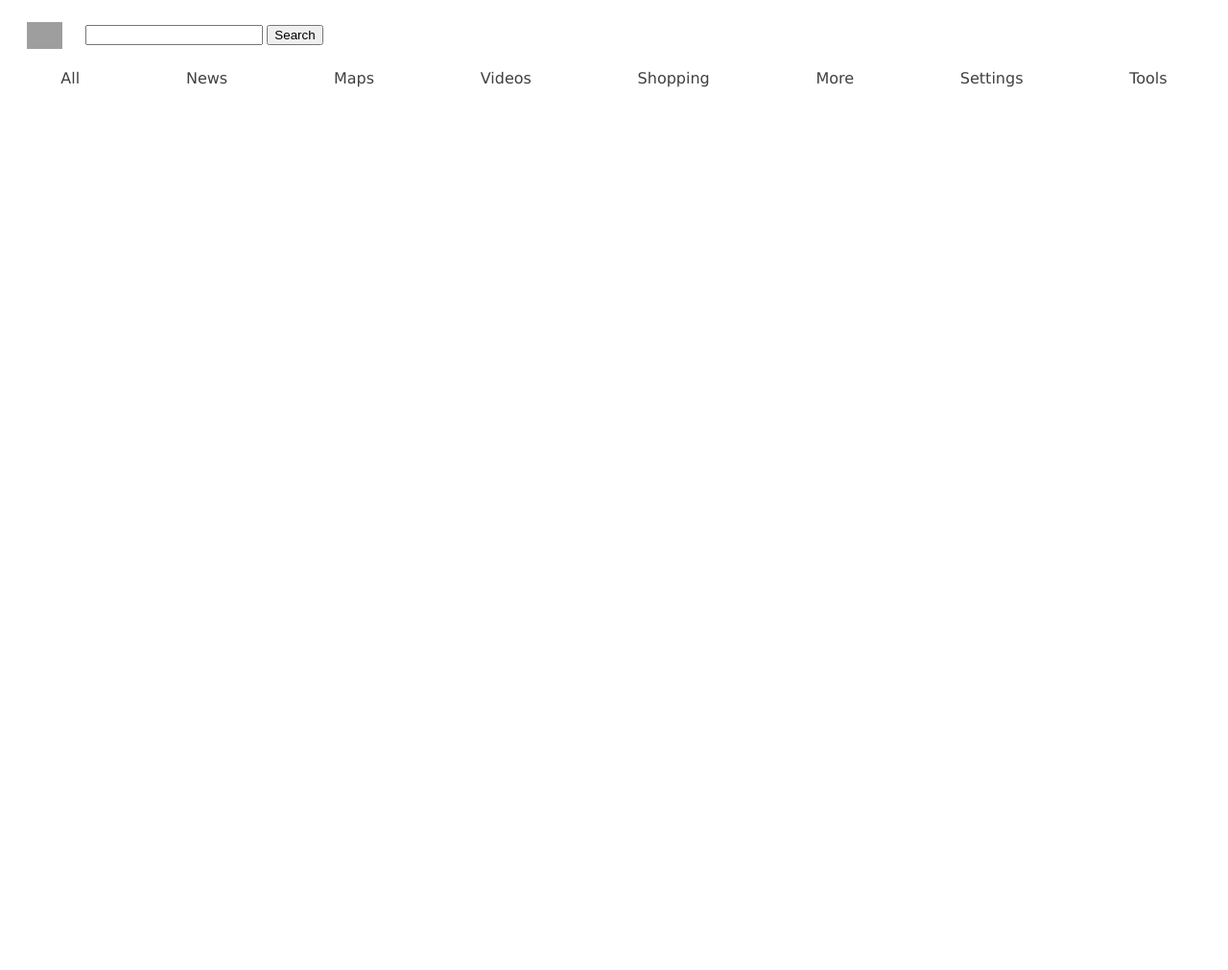
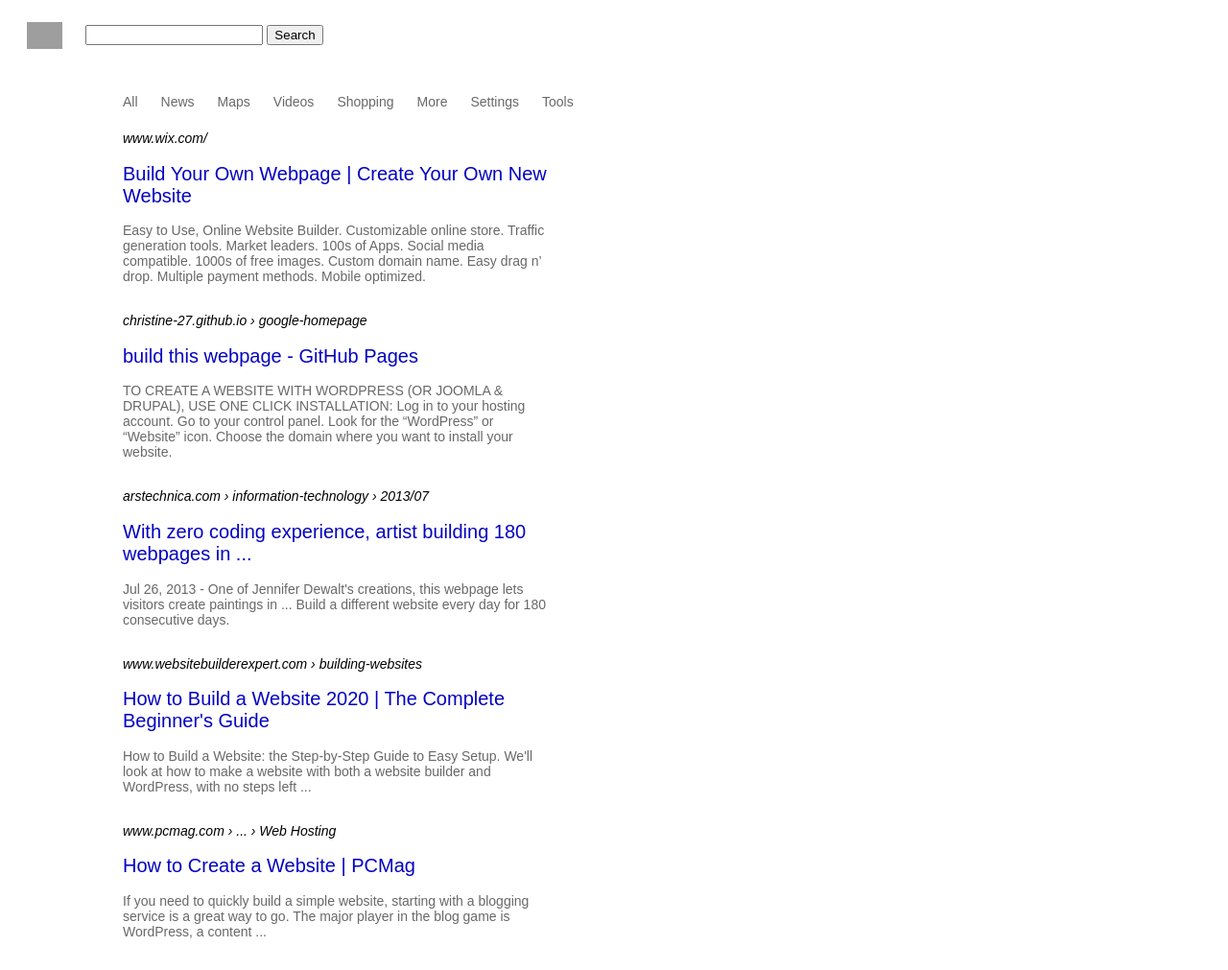
Before and after one commit to jovanfoster/google_search, a plain HTML site: page index.html in a window 1280 px wide. Shown: the whole page at 96% size. Before the commit the page ends 800 px from the top, so only its background shows below. Drawn offline with Linux system fonts and the light colour scheme; grey boxes are pictures that could not be loaded.

Commit message:
edited navigation bar and added listed results

```diff
--- a/index.html
+++ b/index.html
@@ -4,6 +4,7 @@
         <link rel="stylesheet" type="text/css" href="styles.css">
     </head>
     <body>
+        <div>
             <div>
                 <form>
                     <img alt="Google" id="google-logo" height=28 src="https://www.google.com/images/branding/googlelogo/2x/googlelogo_color_272x92dp.png">
@@ -21,5 +22,54 @@
                 <a href="#">Settings</a>
                 <a href="#">Tools</a>
             </div>
+        </div>
+        <div class="results">
+            <a href="#">
+                <cite>www.wix.com/</cite>
+                <h2>Build Your Own Webpage | Create Your Own New Website</h2>
+
+                <p>
+                    Easy to Use, Online Website Builder. Customizable online store. Traffic generation tools.
+                    Market leaders. 100s of Apps. Social media compatible. 1000s of free images. Custom domain name.
+                    Easy drag n’ drop. Multiple payment methods. Mobile optimized.
+                </p>
+            </a>
+        </div>
+        <div class="results">
+            <a href="#">
+                <cite>christine-27.github.io › google-homepage</cite>
+                <h2>build this webpage - GitHub Pages</h2>
+                <p>
+                    TO CREATE A WEBSITE WITH WORDPRESS (OR JOOMLA & DRUPAL), USE ONE CLICK INSTALLATION: Log in to your hosting account. Go to your control panel. Look for the “WordPress” or “Website” icon. Choose the domain where you want to install your website.
+                </p>
+            </a>
+        </div>
+        <div class="results">
+            <a href="#">
+                <cite>arstechnica.com › information-technology › 2013/07</cite>
+                <h2>With zero coding experience, artist building 180 webpages in ...</h2>
+                <p>
+                    Jul 26, 2013 - One of Jennifer Dewalt's creations, this webpage lets visitors create paintings in ... Build a different website every day for 180 consecutive days.
+                </p>
+            </a>
+        </div>
+        <div class="results">
+            <a href="#">
+                <cite>www.websitebuilderexpert.com › building-websites</cite>
+                <h2>How to Build a Website 2020 | The Complete Beginner's Guide</h2>
+                <p>
+                    How to Build a Website: the Step-by-Step Guide to Easy Setup. We'll look at how to make a website with both a website builder and WordPress, with no steps left ...
+                </p>
+            </a>
+        </div>
+        <div class="results">
+            <a href="#">
+                <cite>www.pcmag.com › ... › Web Hosting</cite>
+                <h2>How to Create a Website | PCMag</h2>
+                <p>
+                    If you need to quickly build a simple website, starting with a blogging service is a great way to go. The major player in the blog game is WordPress, a content ...
+                </p>
+            </a>
+        </div>
     </body>
 </html>
--- a/styles.css
+++ b/styles.css
@@ -1,3 +1,19 @@
+h2{
+    color: rgb(3, 3, 192);
+    font-size: 20px;
+    font-weight: 200;
+}
+
+p{
+    color: rgb(104, 104, 104);
+    font-size: 14px;
+    font-weight: 100;
+}
+
+cite{
+    font-size: 14px;
+}
+
 #google-logo{
     margin: 15px 20px 15px 20px;
 }
@@ -5,15 +21,35 @@
 .search-bar{
     position: relative;
     bottom: 25px;
+    margin-bottom: 25px;
 }
 
+
 .nav-bar{
-    display: flex;
-    justify-content: space-around;
+    margin-left: 120px;
+    padding-bottom: 20px;
 }
 
 .nav-bar a{
-    font-family: Verdana, Geneva, Tahoma, sans-serif;
-    color: rgb(64, 64, 64);
+    font-family: Arial, Helvetica, sans-serif;
+    font-size: 14px;
+    color: rgb(104, 104, 104);
+    text-decoration: none;
+    padding-right: 20px;
+}
+
+.results{
+    margin-left: 120px;
+    margin-right: 700px;
+    font-family: Arial, Helvetica, sans-serif;
+    padding-bottom: 15px;
+}
+
+.results a{
+    color: black;
     text-decoration: none;
 }
+
+.results h2:hover{
+    text-decoration: underline;
+}
```
Lines whose indentation alone changed are shown as unchanged.
